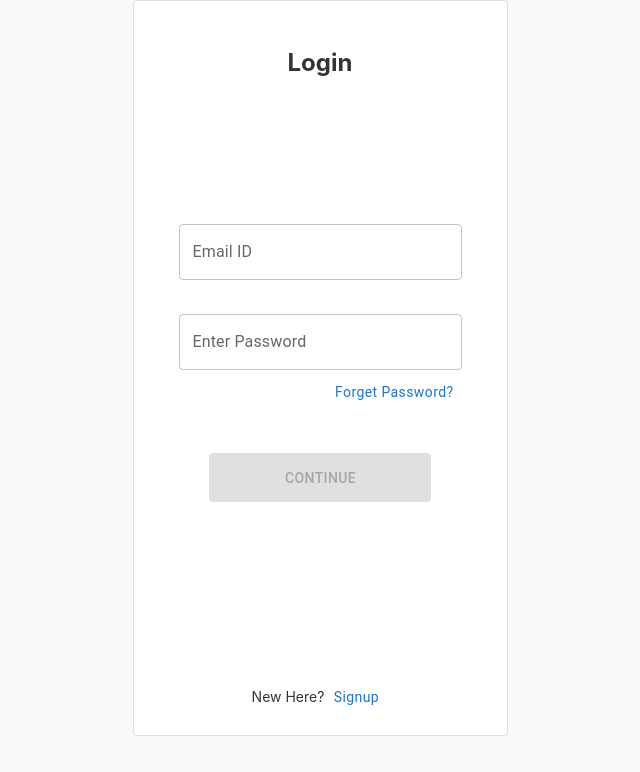
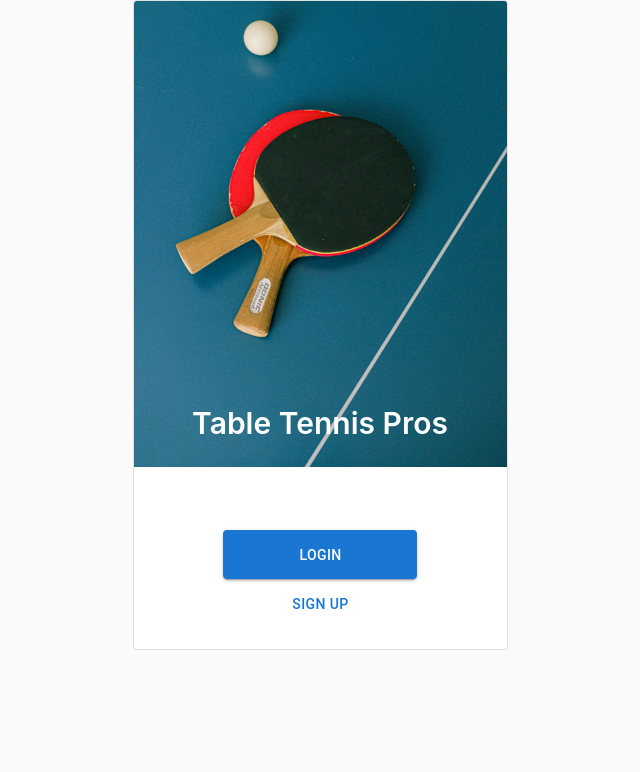
Before and after one commit to Yash-max/Table_Tennis_FrontEnd, a React (Create React App) app: page / in a window 1280 px wide. Shown: the top 772 px of the page, without its empty margins (320-960 px from the left). Built offline with nearby package versions, Linux system fonts and the light colour scheme.

Commit message:
Component Based Routing

```diff
--- a/src/App.js
+++ b/src/App.js
@@ -1,14 +1,44 @@
+import { useEffect, useState } from 'react';
 import './App.css';
 import Login from './components/Login.';
 import Signup from './components/Signup';
 import Splash from './components/Splash';
 
 function App() {
+  const [splash,setSplash] = useState(true);
+  const [login,setLogin] = useState(false);
+  const [signup,setSignup] = useState(false);
+
+  const callback = (payload) => {
+    console.log(payload);
+    if(payload == 'splash') {
+      setSplash(true);
+      setLogin(false);
+      setSignup(false);
+    } else if(payload == 'login') {
+      setSplash(false);
+      setLogin(true);
+      setSignup(false);
+    } else if(payload == 'signup') {
+      setSplash(false);
+      setLogin(false);
+      setSignup(true);
+    } else {
+      // To Be Handled
+    }
+  }
+
   return (
     <div className="App" style={{maxWidth: "375px", margin: 'auto'}}>
-      {/* <Splash/> */}
-      {/* <Signup/> */}
-      <Login/>
+      {
+        splash && <Splash callback={callback} login={login}/>
+      }
+      {
+        signup && <Signup callback={callback} />
+      }
+      {
+        login && <Login callback={callback} />
+      }
     </div>
   );
 }
--- a/src/components/Login..js
+++ b/src/components/Login..js
@@ -1,7 +1,10 @@
 import { Button, Card, Checkbox, FormControl, FormControlLabel, FormGroup, TextField } from "@mui/material";
 import { Box } from "@mui/system";
 
-const Login = () => {
+const Login = ({callback}) => {
+
+    const handleCallback = (state) => callback(state);
+
     return (<>
         <Card variant="outlined">
             <div style={{ padding: '45px'}}>
@@ -9,14 +12,14 @@ const Login = () => {
                 <TextField fullWidth id="outlined-basic" label="Email ID" variant="outlined" style={{ fontWeight: '400', fontSize: '14px', lineHeight: '19px', color: '#343435', marginBottom: '34px' }} />
                 <TextField fullWidth id="outlined-basic" label="Enter Password" variant="outlined" style={{ fontWeight: '400', fontSize: '14px', lineHeight: '19px', color: '#343435', marginBottom: '7px' }} />
                 <div style={{textAlign: 'right'}}>
-                <Button variant="text" style={{ fontWeight: '400', fontSize: '14px', lineHeight: '19px', textTransform: 'none', textAlign: 'right'}}>Forget Password?</Button>
+                <Button variant="text" style={{ fontWeight: '400', fontSize: '14px', lineHeight: '19px', textTransform: 'none', textAlign: 'right'}} onClick={()=>handleCallback('forgetPassword')}>Forget Password?</Button>
                 </div>
             </div>
             <div style={{ paddingBottom: '22px' }}>
                 <div><Button variant="contained" disabled style={{ paddingTop: '13px', paddingRight: '75px', paddingBottom: '11px', paddingLeft: '76px', marginBottom: '180px' }}>Continue</Button></div>
                 <div>
                     <span style={{ fontWeight: '400', fontSize: '14px', lineHeight: '19px', color: '#343435' }}>New Here?</span>
-                    <Button variant="text" style={{ fontWeight: '400', fontSize: '14px', lineHeight: '19px', textTransform: 'none'}}>Signup</Button>
+                    <Button variant="text" style={{ fontWeight: '400', fontSize: '14px', lineHeight: '19px', textTransform: 'none'}} onClick={()=>handleCallback('signup')}>Signup</Button>
                 </div>
             </div>
         </Card>
--- a/src/components/Signup.js
+++ b/src/components/Signup.js
@@ -1,7 +1,10 @@
 import { Button, Card, Checkbox, FormControl, FormControlLabel, FormGroup, TextField } from "@mui/material";
 import { Box } from "@mui/system";
 
-const Signup = () => {
+const Signup = ({callback}) => {
+
+    const handleCallback = (state) => callback(state);
+
     return (<>
         <Card variant="outlined">
             <div style={{ padding: '45px' }}>
@@ -27,10 +30,10 @@ const Signup = () => {
                 <TextField fullWidth id="outlined-basic" label="Confirm Password" variant="outlined" style={{ fontWeight: '400', fontSize: '14px', lineHeight: '19px', color: '#343435' }} />
             </div>
             <div style={{ paddingBottom: '22px' }}>
-                <div><Button variant="contained" disabled style={{ paddingTop: '13px', paddingRight: '75px', paddingBottom: '11px', paddingLeft: '76px', marginBottom: '37px' }}>Continue</Button></div>
+                <div><Button variant="contained" disabled style={{ paddingTop: '13px', paddingRight: '75px', paddingBottom: '11px', paddingLeft: '76px', marginBottom: '37px' }} onClick={() => handleCallback('continueToHome')}>Continue</Button></div>
                 <div>
                     <span style={{ fontWeight: '400', fontSize: '14px', lineHeight: '19px', color: '#343435' }}>Already have an account?</span>
-                    <Button variant="text" style={{ fontWeight: '400', fontSize: '14px', lineHeight: '19px', textTransform: 'none'}}>Login</Button></div>
+                    <Button variant="text" style={{ fontWeight: '400', fontSize: '14px', lineHeight: '19px', textTransform: 'none'}} onClick={() => handleCallback('login')}>Login</Button></div>
             </div>
         </Card>
     </>);
--- a/src/components/Splash.js
+++ b/src/components/Splash.js
@@ -1,7 +1,10 @@
 import img from './../assets/welcome-banner.png'
 import { Button, Card } from '@mui/material';
 
-const Splash = () => {
+const Splash = ({ callback }) => {
+
+    const handleCallback = (state) => callback(state)
+
     return (<>
         <Card variant="outlined">
             <div style={{ position: 'relative' }}>
@@ -9,8 +12,20 @@ const Splash = () => {
                 <p style={{ fontWeight: '600', fontSize: '30px', lineHeight: '36px', position: 'absolute', bottom: '0', left: '0', right: '0', color: '#fff' }}>Table Tennis Pros</p>
             </div>
             <div style={{ paddingTop: '59px', paddingBottom: '22px' }}>
-                <div><Button variant="contained" style={{ paddingTop: '13px', paddingRight: '75px', paddingBottom: '11px', paddingLeft: '76px' }}>Login</Button></div>
-                <div><Button variant="text" style={{ paddingTop: '13px', paddingRight: '75px', paddingBottom: '11px', paddingLeft: '76px' }}>Sign up</Button></div>
+                <div>
+                    <Button variant="contained"
+                        style={{ paddingTop: '13px', paddingRight: '75px', paddingBottom: '11px', paddingLeft: '76px' }}
+                        onClick={()=>handleCallback('login')}>
+                        Login
+                    </Button>
+                </div>
+                <div>
+                    <Button variant="text"
+                        style={{ paddingTop: '13px', paddingRight: '75px', paddingBottom: '11px', paddingLeft: '76px' }}
+                        onClick={()=>handleCallback('signup')}>
+                        Sign up
+                    </Button>
+                </div>
             </div>
         </Card>
     </>);
```
